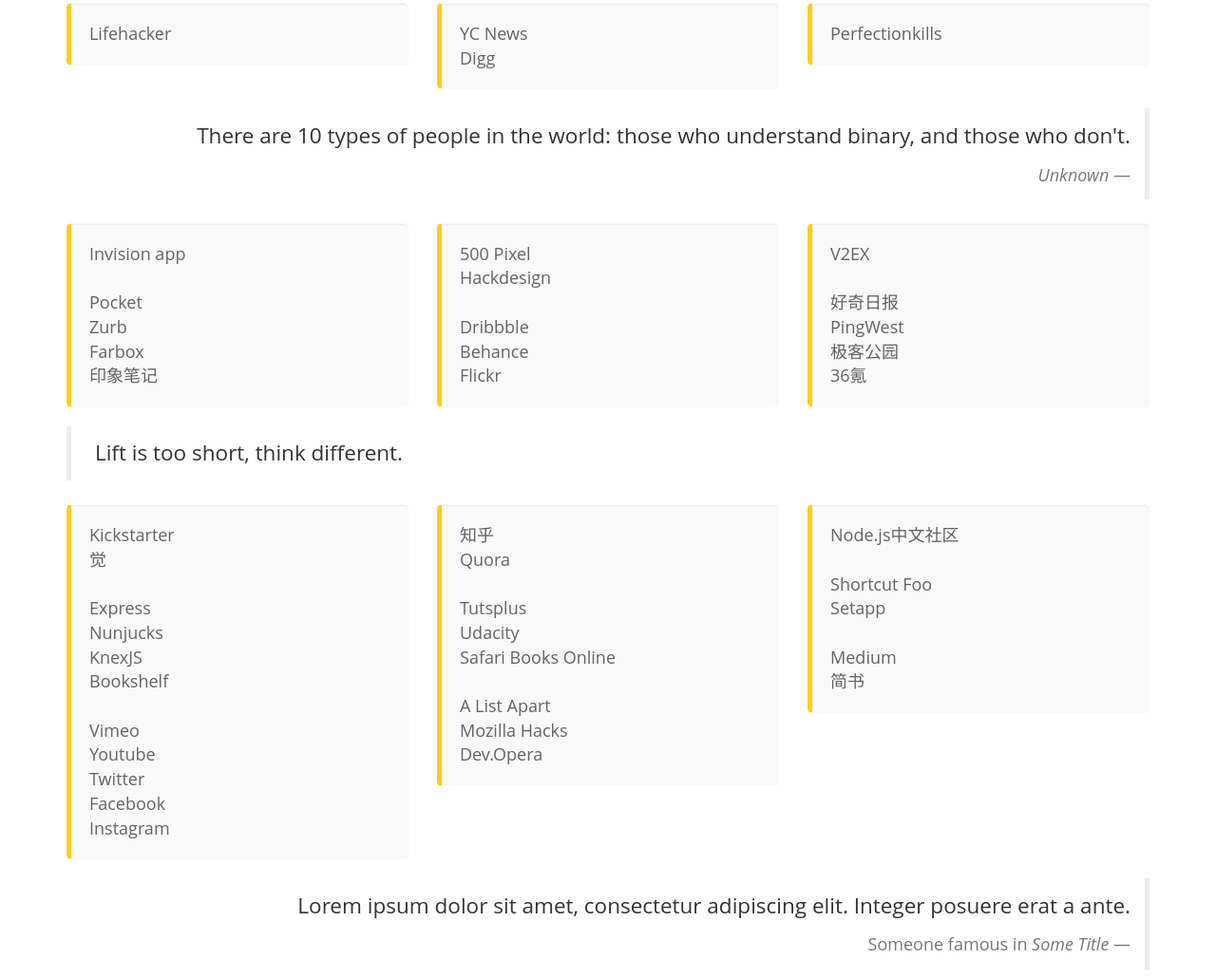
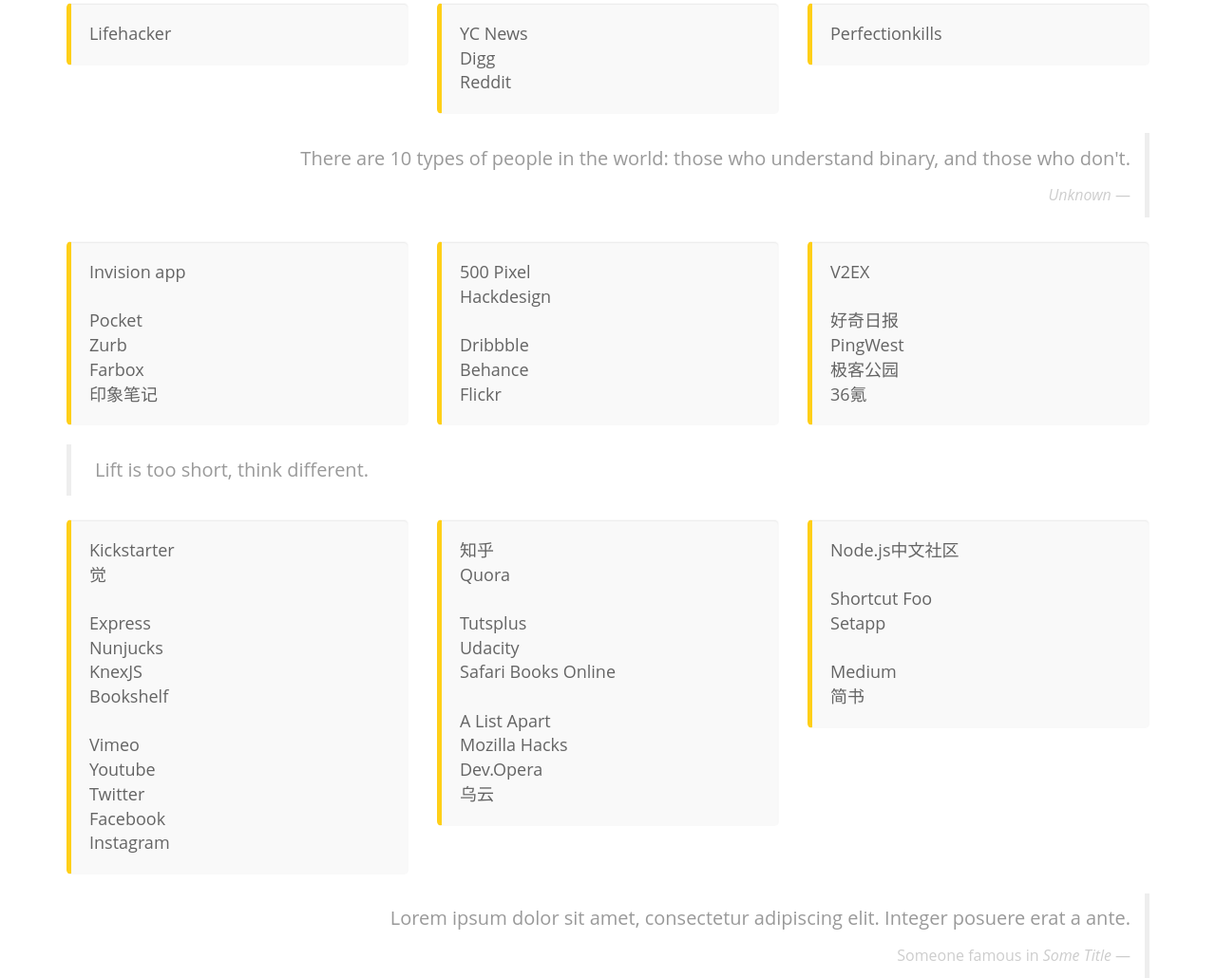
Before and after one commit to dev2geek/d2g.io, a website: page app/views/index.html in a window 1280 px wide. Shown: the part 354-1384 px from the top of the page at 95% size. Drawn offline with nearby package versions, Linux system fonts and the light colour scheme; files that its build step writes are made by us from their sources.

Commit message:
blockquote style

```diff
--- a/app/views/index.html
+++ b/app/views/index.html
@@ -59,6 +59,7 @@
                 <ul class="list-unstyled">
                     <li><a href="https://news.ycombinator.com/" target="_blank" title="YC News">YC News</a></li>
                     <li><a href="http://digg.com" target="_blank" title="Digg">Digg</a></li>
+                    <li><a href="http://www.reddit.com/" target="_blank" title="Reddit">Reddit</a></li>
 
                 </ul>
             </div>
@@ -173,6 +174,7 @@
                     <li><a href="http://alistapart.com/" target="_blank" title="A List Apart">A List Apart</a></li>
                     <li><a href="http://dailyjs.com/" target="_blank" title="Mozilla Hacks">Mozilla Hacks</a></li>
                     <li><a href="https://dev.opera.com/" target="_blank" title="Dev.Opera">Dev.Opera</a></li>
+                    <li><a href="http://wooyun.org/" target="_blank" title="乌云">乌云</a></li>
                 </ul>
 
             </div>
--- a/public/stylesheets/less/type.less
+++ b/public/stylesheets/less/type.less
@@ -264,6 +264,7 @@
   padding: (@line-height-computed / 2) @line-height-computed;
   margin: 0 0 @line-height-computed;
   font-size: @blockquote-font-size;
+  color: rgba(0, 0, 0, 0.4);
   border-left: 5px solid @blockquote-border-color;
 
   p,
@@ -282,7 +283,7 @@
     display: block;
     font-size: 80%; // back to default font-size
     line-height: @line-height-base;
-    color: @blockquote-small-color;
+    color: rgba(0, 0, 0, 0.2);
 
     &:before {
       content: '\2014 \00A0'; // em dash, nbsp
--- a/public/stylesheets/less/variables.less
+++ b/public/stylesheets/less/variables.less
@@ -856,7 +856,7 @@
 //** Blockquote small color
 @blockquote-small-color:      @gray-light;
 //** Blockquote font size
-@blockquote-font-size:        (@font-size-base * 1.25);
+@blockquote-font-size:        20px;
 //** Blockquote border color
 @blockquote-border-color:     @gray-lighter;
 //** Page header border color
```
Also changed, not shown: public/stylesheets/app.css.
